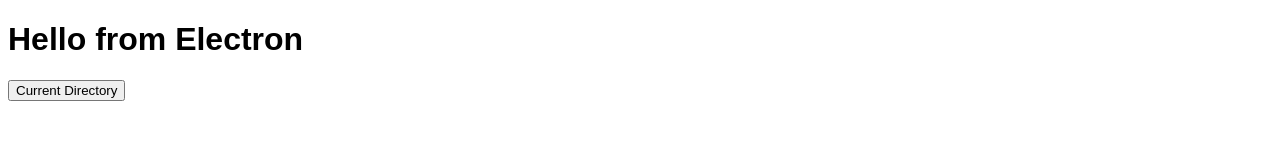
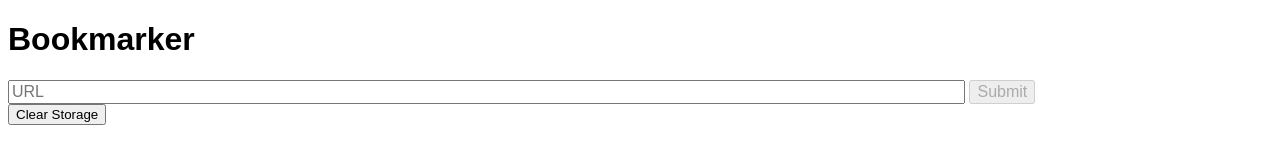
Before and after one commit to buithehoa/electron-in-action, an Electron app: page electron/bookmarker/app/index.html in a window 1280 px wide. Drawn offline with Linux system fonts and the light colour scheme.

Commit message:
Update HTML.

```diff
--- a/electron/bookmarker/app/index.html
+++ b/electron/bookmarker/app/index.html
@@ -10,11 +10,22 @@
   </head>
 
   <body>
-    <h1>Hello from Electron</h1>
+    <h1>Bookmarker</h1>
 
-    <p>
-      <button class="alert">Current Directory</button>
-    </p>
+    <div class="add-new-link"></div>
+    <section class="add-new-link">
+      <form class="new-link-form">
+        <input type="url" class="new-link-url" placeholder="URL" size="100" required />
+        <input type="submit" class="new-link-submit" value="Submit" disabled />
+      </form>
+    </section>
+
+    <section class="links"></section>
+
+    <section class="controls">
+      <button class="clear-storage">Clear Storage</button>
+    </section>
+
     <script>
       require('./renderer');
     </script>
```
